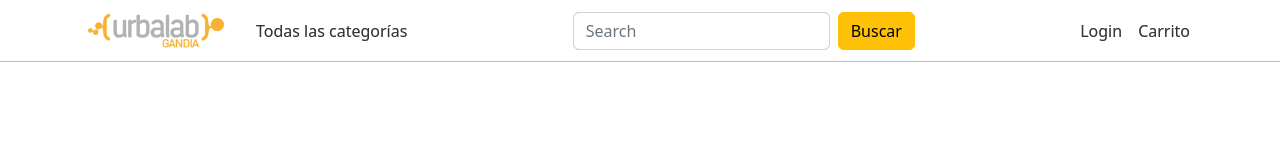
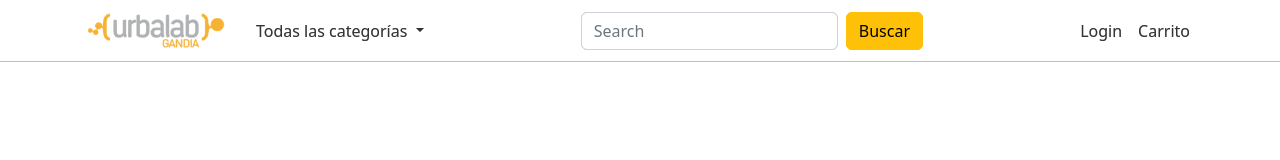
Before and after one commit to adria-vidal/ecommerce-angular, an Angular app: page /nav in a window 1280 px wide. Shown: the top 160 px of the page. Built offline with nearby package versions, Linux system fonts and the light colour scheme.

Commit message:
Corrección dropdown-toogle de nav.component.html

```diff
--- a/src/app/elements/nav/nav.component.html
+++ b/src/app/elements/nav/nav.component.html
@@ -12,7 +12,7 @@
       <div id="MenuNavegacion" class="collapse navbar-collapse">
         <ul class="navbar-nav me-auto">
             <li class="nav-item dropdown">
-                <a class="nav-link dropdown-tpggle" href="#" role="button" data-bs-toggle="dropdown">
+                <a class="nav-link dropdown-toggle" href="#" role="button" data-bs-toggle="dropdown">
                     Todas las categorías
                 </a>
                 <ul class="dropdown-menu">
```
